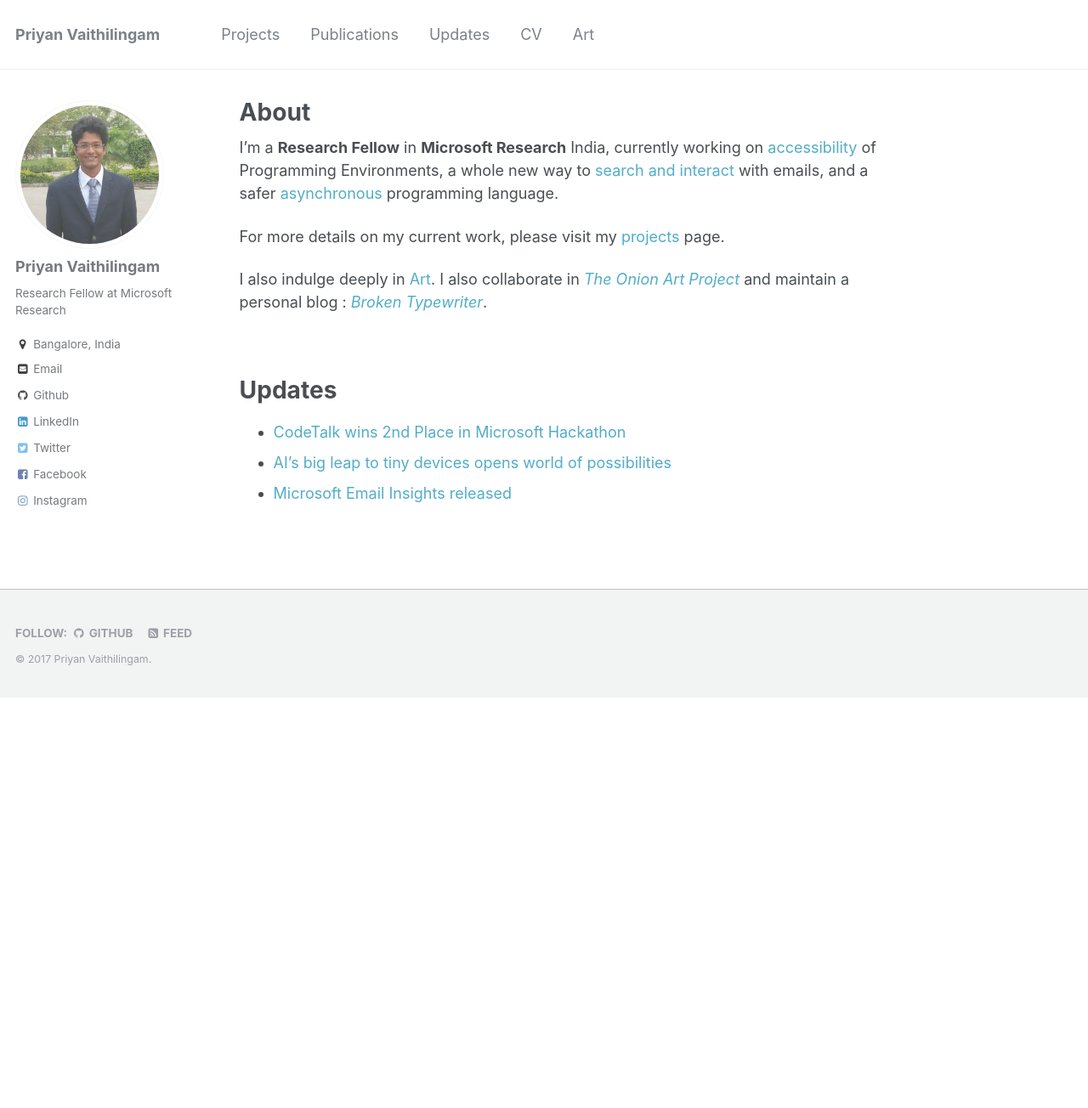
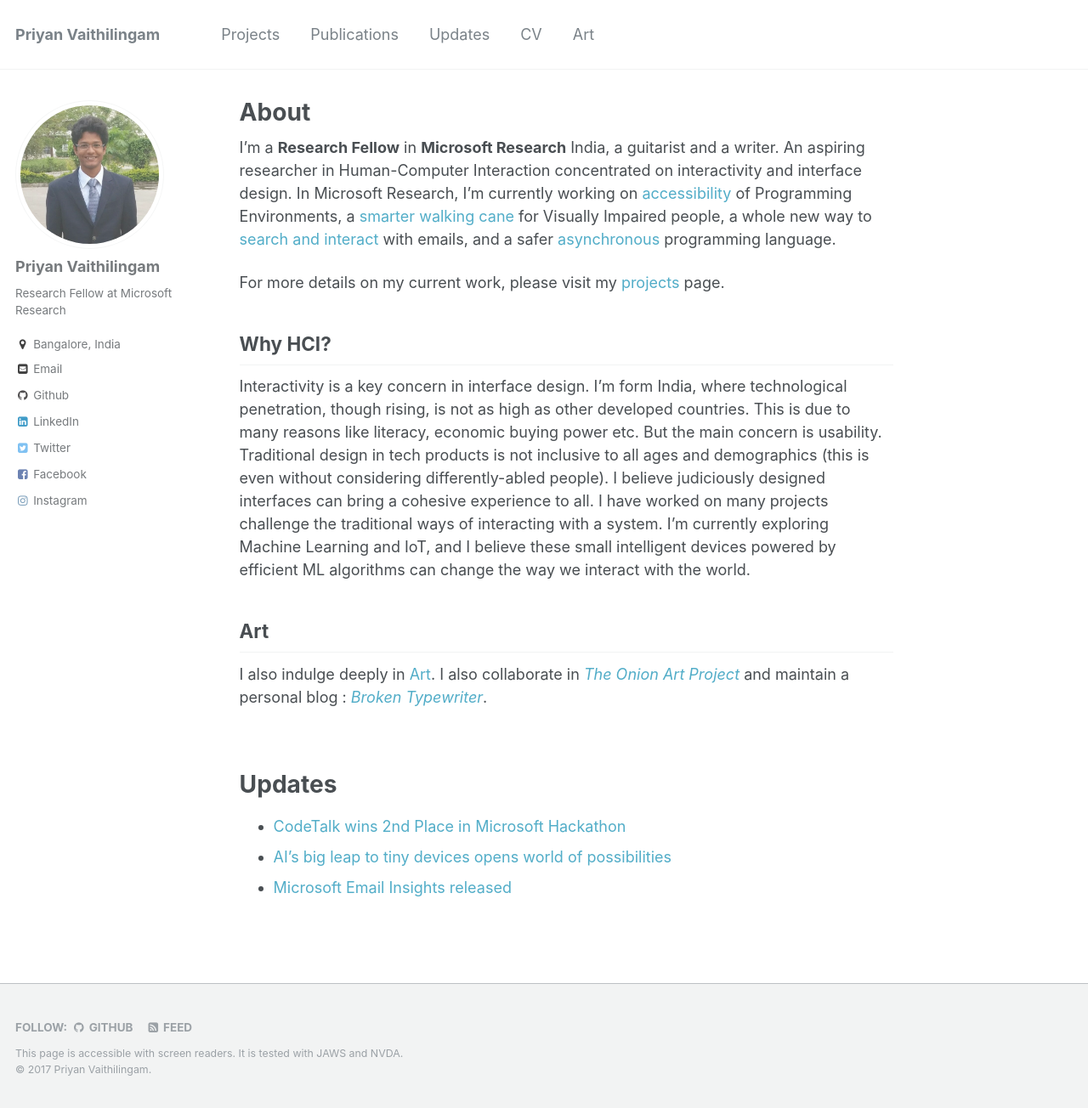
Before and after one commit to priyanmuthu/priyanmuthu.github.io, a Jekyll site: the page built from _pages/about.md, in a window 1280 px wide and 1304 px high. Shown: the whole window at 85% size. Built offline with Jekyll 4.4.1, drawn with Linux system fonts in a browser that asks for light colours.

Commit message:
modified about

```diff
--- a/_includes/footer.html
+++ b/_includes/footer.html
@@ -20,5 +20,5 @@
     <li><a href="{% if site.atom_feed.path %}{{ site.atom_feed.path }}{% else %}{{ base_path }}/feed.xml{% endif %}"><i class="fa fa-fw fa-rss-square" aria-hidden="true"></i> {{ site.data.ui-text[site.locale].feed_label | default: "Feed" }}</a></li>
   </ul>
 </div>
-
+<div class="page__footer-copyright">This page is accessible with screen readers. It is tested with JAWS and NVDA.</div>
 <div class="page__footer-copyright">&copy; {{ site.time | date: '%Y' }} {{ site.name | default: site.title }}.</div>
--- a/_pages/about.md
+++ b/_pages/about.md
@@ -8,9 +8,16 @@ redirect_from:
   - /about.html
   - /who
 ---
-I'm a **Research Fellow** in **Microsoft Research** India, currently working on [accessibility](https://priyan.info/codetalk) of Programming Environments, a whole new way to [search and interact](https://priyan.info/emailinsights) with emails, and a safer [asynchronous](https://priyan.info/psharp) programming language.
+I'm a **Research Fellow** in **Microsoft Research** India, a guitarist and a writer. An aspiring researcher in Human-Computer Interaction concentrated on interactivity and interface design. In Microsoft Research, I'm currently working on [accessibility](https://priyan.info/codetalk) of Programming Environments, a [smarter walking cane](https://priyan.info/projects/SmartStick/) for Visually Impaired people, a whole new way to [search and interact](https://priyan.info/emailinsights) with emails, and a safer [asynchronous](https://priyan.info/psharp) programming language.
 
 For more details on my current work, please visit my [projects](https://priyan.info/projects) page.
+
+Why HCI?
+---
+Interactivity is a key concern in interface design. I'm form India, where technological penetration, though rising, is not as high as other developed countries. This is due to many reasons like literacy, economic buying power etc. But the main concern is usability. Traditional design in tech products is not inclusive to all ages and demographics (this is even without considering differently-abled people). I believe judiciously designed interfaces can bring a cohesive experience to all. I have worked on many projects challenge the traditional ways of interacting with a system. I'm currently exploring Machine Learning and IoT, and I believe these small intelligent devices powered by efficient ML algorithms can change the way we interact with the world.
+
+Art
+---
 
 I also indulge deeply in [Art](https://priyan.info/art). I also collaborate in [*The Onion Art Project*](https://theonionart.wordpress.com) and maintain a personal blog : [*Broken Typewriter*](https://priyanmuthu.wordpress.com).
 
```
